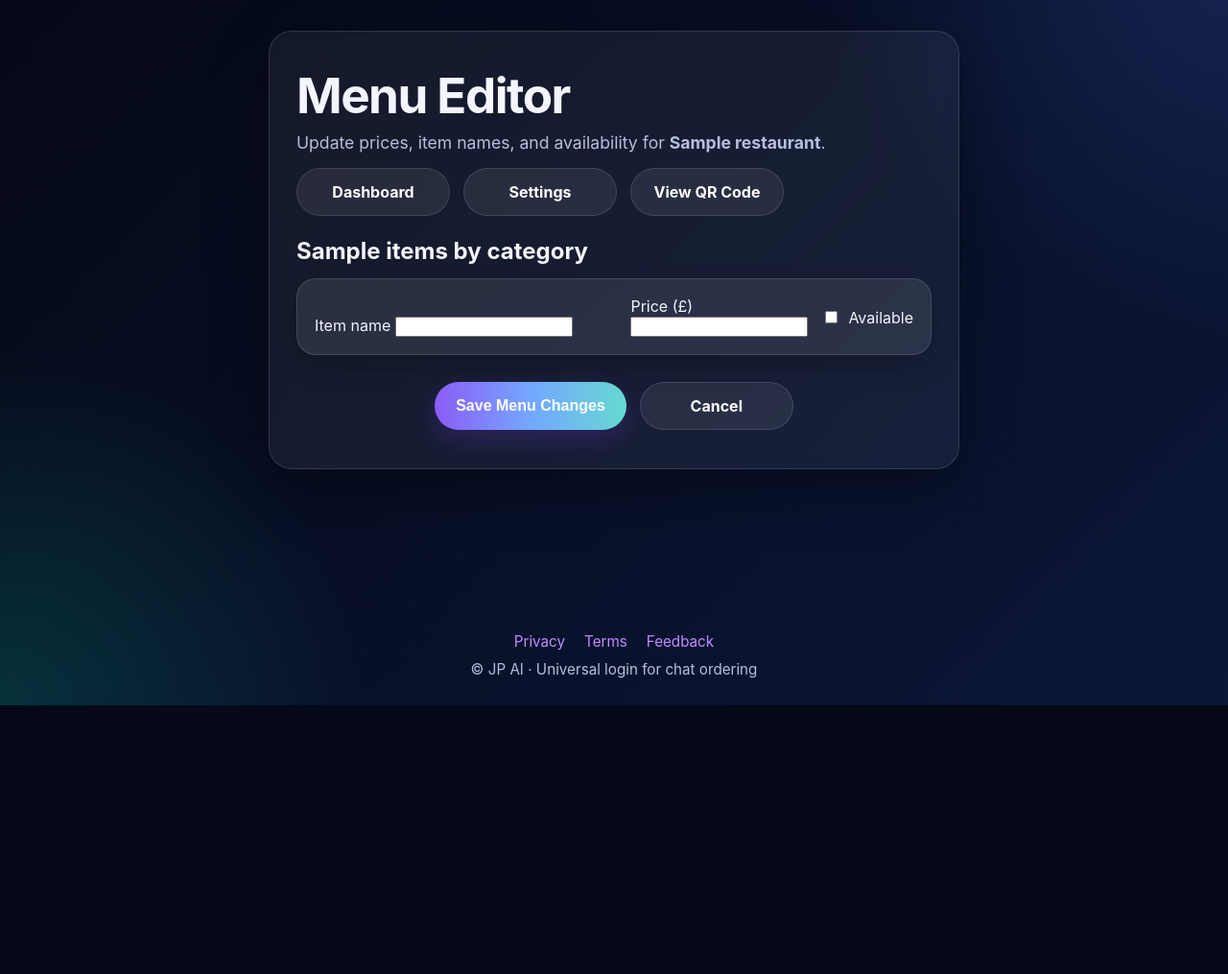
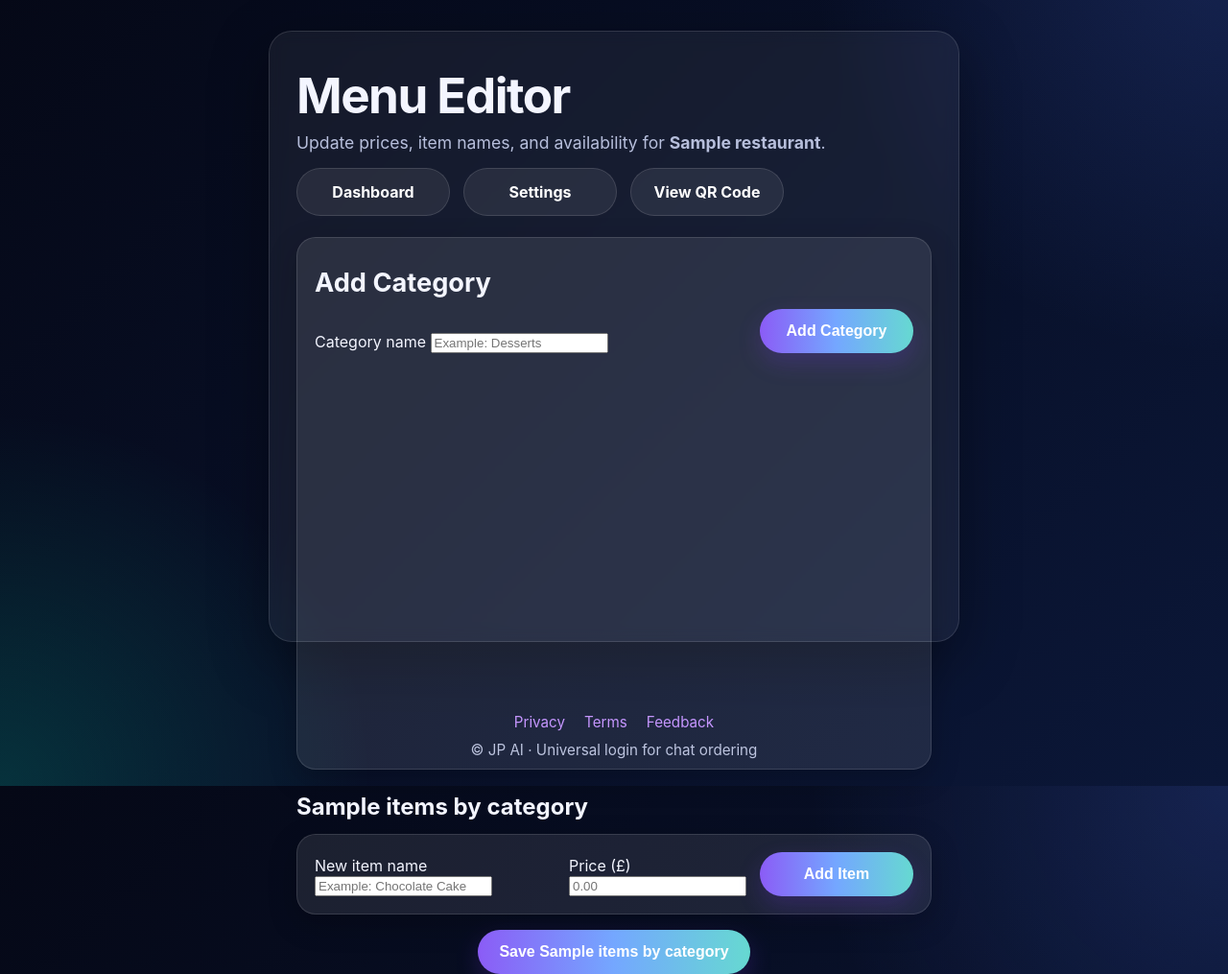
Before and after one commit to Jpbuglerlamb/OrderChat, a FastAPI app: template frontend/templates/business_menu.html in a window 1280 px wide. Shown: the part 65-1080 px from the top of the page at 96% size. Before the commit the page ends 800 px from the top, so only its background shows below. Run offline with FastAPI, Linux system fonts and the light colour scheme; the template is opened without the code that fills it: most values are stand-ins (such as "Sample title", 1, 10 or a date in 2020).

Commit message:
Homepage

```diff
--- a/frontend/templates/business_menu.html
+++ b/frontend/templates/business_menu.html
@@ -31,17 +31,101 @@
       </p>
     {% endif %}
 
+    <!-- Add Category -->
+    <div class="pricing-plan" style="padding:18px; margin-bottom:24px;">
+      <h2 style="margin-bottom:12px;">Add Category</h2>
+
+      <form method="post" action="/business/menu">
+        <input type="hidden" name="action" value="add_category">
+
+        <div style="display:grid; grid-template-columns: 1fr auto; gap:14px; align-items:end;">
+          <div>
+            <label for="new_category_name">Category name</label>
+            <input
+              id="new_category_name"
+              name="new_category_name"
+              type="text"
+              placeholder="Example: Desserts"
+              required
+            >
+          </div>
+
+          <div>
+            <button type="submit" class="btn btn-primary">Add Category</button>
+          </div>
+        </div>
+      </form>
+    </div>
+
     {% if items_by_category %}
-      <form method="post" action="/business/menu">
-        {% set ns = namespace(idx=0) %}
-
       {% for category_name, items in items_by_category.items() %}
         <div style="margin-bottom:28px;">
           <h2 style="margin-bottom:14px;">{{ category_name }}</h2>
 
-            <div style="display:grid; gap:14px;">
-              {% for item in items %}
-                <div class="pricing-plan" style="padding:18px;">
+          {% set category_id = "" %}
+          {% for c in categories %}
+            {% if c.name == category_name %}
+              {% set category_id = c.id %}
+            {% endif %}
+          {% endfor %}
+
+          <!-- Add Item -->
+          <div class="pricing-plan" style="padding:18px; margin-bottom:16px;">
+            <form method="post" action="/business/menu">
+              <input type="hidden" name="action" value="add_item">
+              <input type="hidden" name="category_id" value="{{ category_id }}">
+
+              <div style="display:grid; grid-template-columns: 1.4fr 0.8fr auto; gap:14px; align-items:end;">
+                <div>
+                  <label for="new_item_name_{{ loop.index }}">New item name</label>
+                  <input
+                    id="new_item_name_{{ loop.index }}"
+                    name="new_item_name"
+                    type="text"
+                    placeholder="Example: Chocolate Cake"
+                    required
+                  >
+                </div>
+
+                <div>
+                  <label for="new_item_price_{{ loop.index }}">Price (£)</label>
+                  <input
+                    id="new_item_price_{{ loop.index }}"
+                    name="new_item_price"
+                    type="number"
+                    step="0.01"
+                    min="0"
+                    placeholder="0.00"
+                    required
+                  >
+                </div>
+
+                <div>
+                  <button type="submit" class="btn btn-primary">Add Item</button>
+                </div>
+              </div>
+            </form>
+          </div>
+
+          <!-- Existing Items -->
+          <form method="post" action="/business/menu">
+            <input type="hidden" name="action" value="save">
+            {% set ns = namespace(idx=0) %}
+
+            {% for outer_category_name, outer_items in items_by_category.items() %}
+              {% for item in outer_items %}
+                <div style="display:none;">
+                  <input type="hidden" name="item_id_{{ ns.idx }}" value="{{ item.id }}">
+                </div>
+                {% set ns.idx = ns.idx + 1 %}
+              {% endfor %}
+            {% endfor %}
+
+            {% set ns = namespace(idx=0) %}
+            {% for outer_category_name, outer_items in items_by_category.items() %}
+              {% for item in outer_items %}
+                {% if outer_category_name == category_name %}
+                  <div class="pricing-plan" style="padding:18px; margin-bottom:14px;">
                     <input type="hidden" name="item_id_{{ ns.idx }}" value="{{ item.id }}">
 
                     <div style="display:grid; grid-template-columns: 1.5fr 0.8fr auto; gap:14px; align-items:end;">
@@ -81,18 +165,17 @@
                       </div>
                     </div>
                   </div>
-
+                {% endif %}
                 {% set ns.idx = ns.idx + 1 %}
               {% endfor %}
+            {% endfor %}
+
+            <div class="button-row" style="margin-top:14px;">
+              <button type="submit" class="btn btn-primary">Save {{ category_name }}</button>
             </div>
+          </form>
         </div>
       {% endfor %}
-
-        <div class="button-row" style="margin-top:22px;">
-          <button type="submit" class="btn btn-primary">Save Menu Changes</button>
-          <a href="{{ dashboard_url or '/business' }}" class="btn btn-secondary">Cancel</a>
-        </div>
-      </form>
     {% else %}
       <p class="muted">No menu items found.</p>
     {% endif %}
```
Also changed, not shown: app/routes/web_platform.py (+138 -57 lines). Lines whose indentation alone changed are shown as unchanged.
